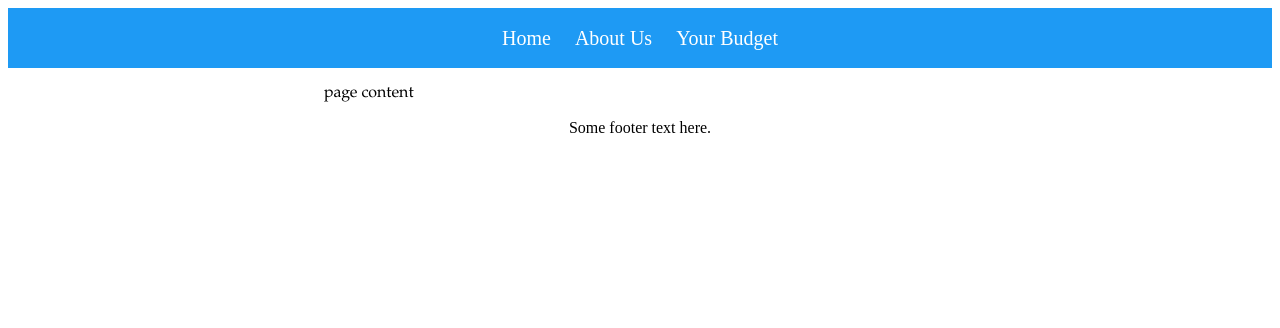
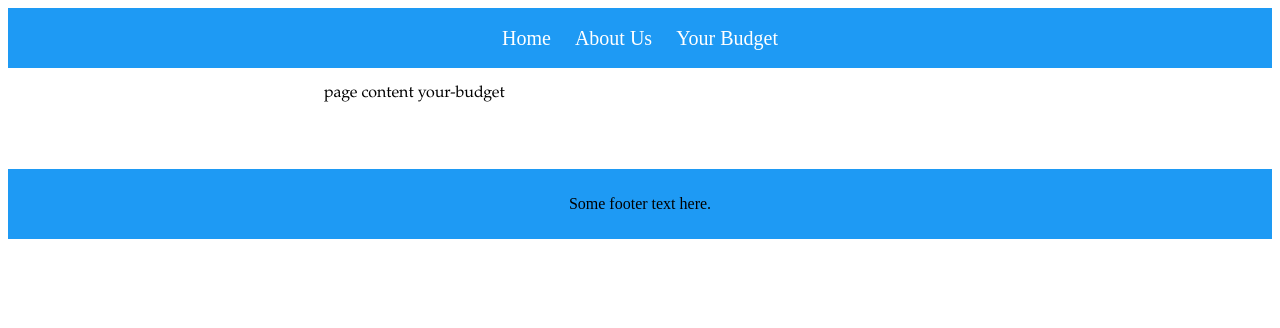
Before and after one commit to neilstottler/web-dev-final, a PHP site: page /YourBudget.html in a window 1280 px wide. Shown: the top 328 px of the page. Run offline with PHP 8.4, Linux system fonts and the light colour scheme.

Commit message:
denotign page changes

```diff
--- a/AnnualSpending.html
+++ b/AnnualSpending.html
@@ -63,7 +63,7 @@
 
 </body>
 <article class="center-block">
-	<p>page content</p>
+	<p>page content annual-spending</p>
 </article>
 <footer>
 	<p>Some footer text here.</p>
--- a/MonthlySpending.html
+++ b/MonthlySpending.html
@@ -64,7 +64,7 @@
 
 </body>
 <article class="center-block">
-	<p>page content</p>
+	<p>page content monthly-spending</p>
 </article>
 <footer>
 	<p>Some footer text here.</p>
--- a/WeeklyBudgeting.html
+++ b/WeeklyBudgeting.html
@@ -64,7 +64,7 @@
 
 </body>
 <article class="center-block">
-	<p>page content</p>
+	<p>page content weekly-budgeting</p>
 </article>
 <footer>
 	<p>Some footer text here.</p>
--- a/YourBudget.html
+++ b/YourBudget.html
@@ -62,7 +62,7 @@
 
 </body>
 <article class="center-block">
-	<p>page content</p>
+	<p>page content your-budget</p>
 </article>
 <footer>
 	<p>Some footer text here.</p>
--- a/css/global.css
+++ b/css/global.css
@@ -5,10 +5,13 @@
 	max-width: 50%;
 	margin-left: auto;
 	margin-right: auto;
+	padding-bottom: 50px;
 }
 
 footer {
     margin-left: auto;
 	margin-right: auto;
     text-align: center;
+	background-color: #1E9AF4;
+	padding: 10px;
 }
```
